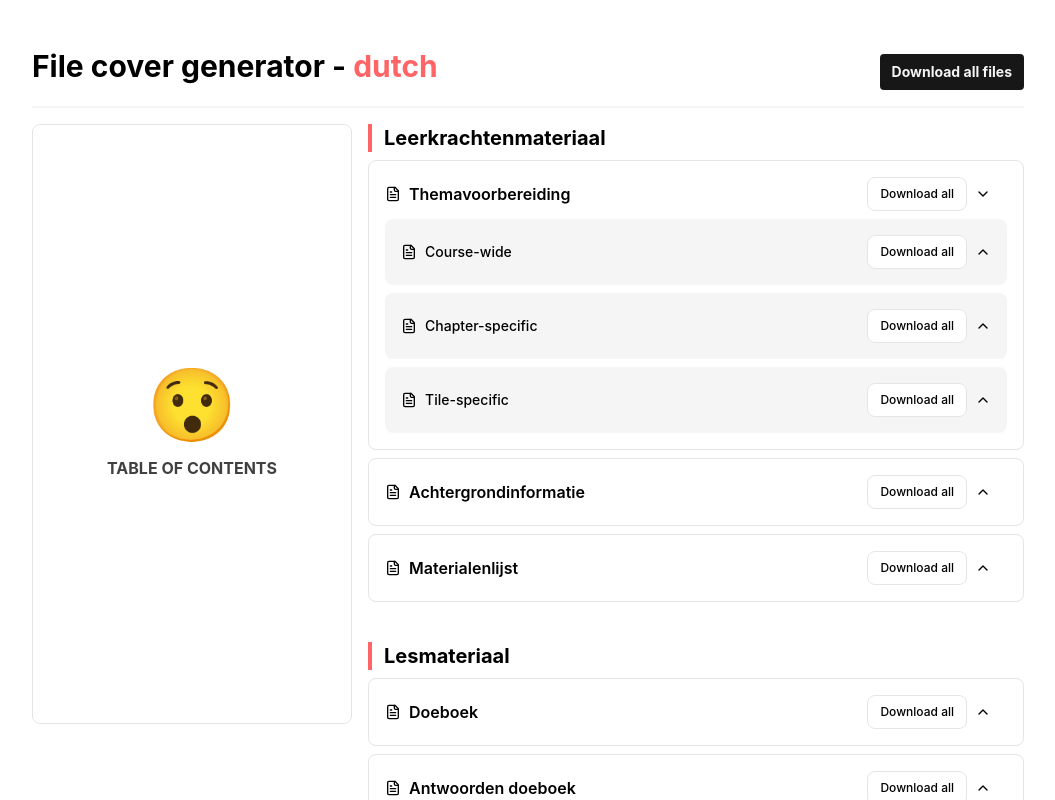
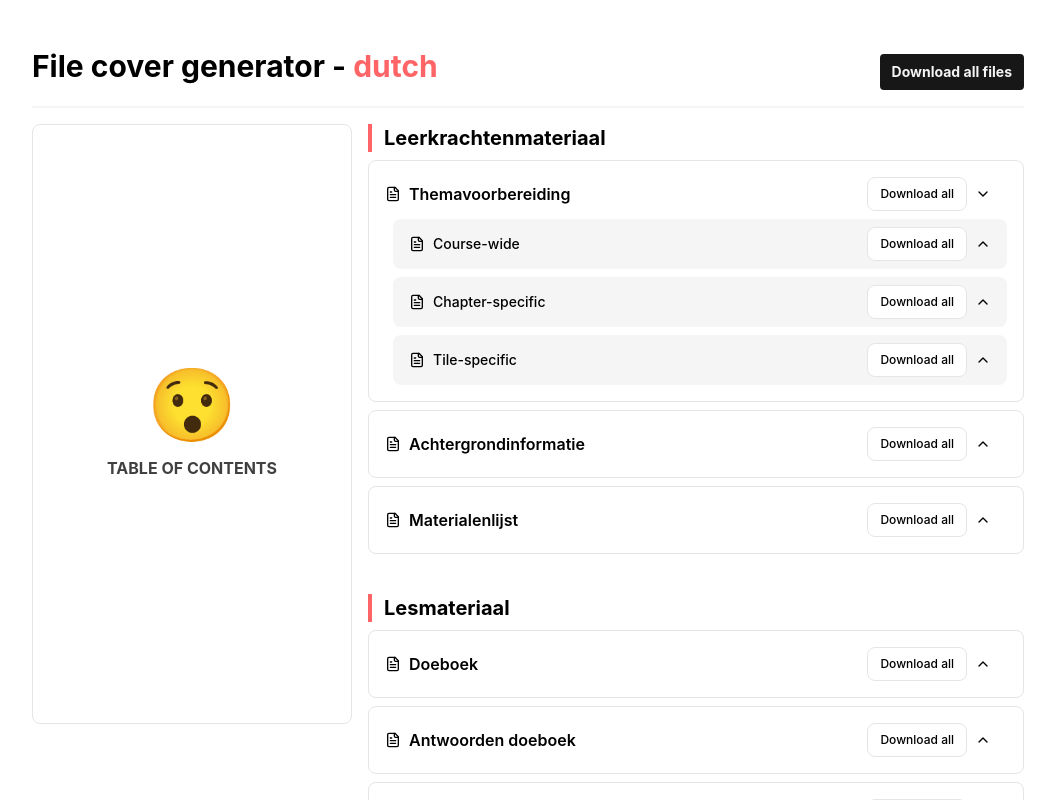
Before and after one commit to KahKitZheng/file-cover-generator, a React (Vite) app: page / in a window 1280 px wide. Both pictures are taken after a click on the element "Themavoorbereiding". Shown: the top 800 px of the page, without its empty margins (112-1167 px from the left). Built offline with nearby package versions, Linux system fonts and the light colour scheme.

Commit message:
Fix: Increase indent on file category

```diff
--- a/src/components/FileCategory.tsx
+++ b/src/components/FileCategory.tsx
@@ -24,7 +24,7 @@ export default function FileCategory(props: Readonly<FileCategoryProps>) {
 
   return (
     <>
-      <div className="grid gap-2 rounded-lg bg-neutral-100 p-4">
+      <div className="ml-2 grid gap-2 rounded-lg bg-neutral-100 px-4 py-2">
         <div className="flex justify-between">
           <div
             className="flex cursor-pointer items-center gap-2"
```
